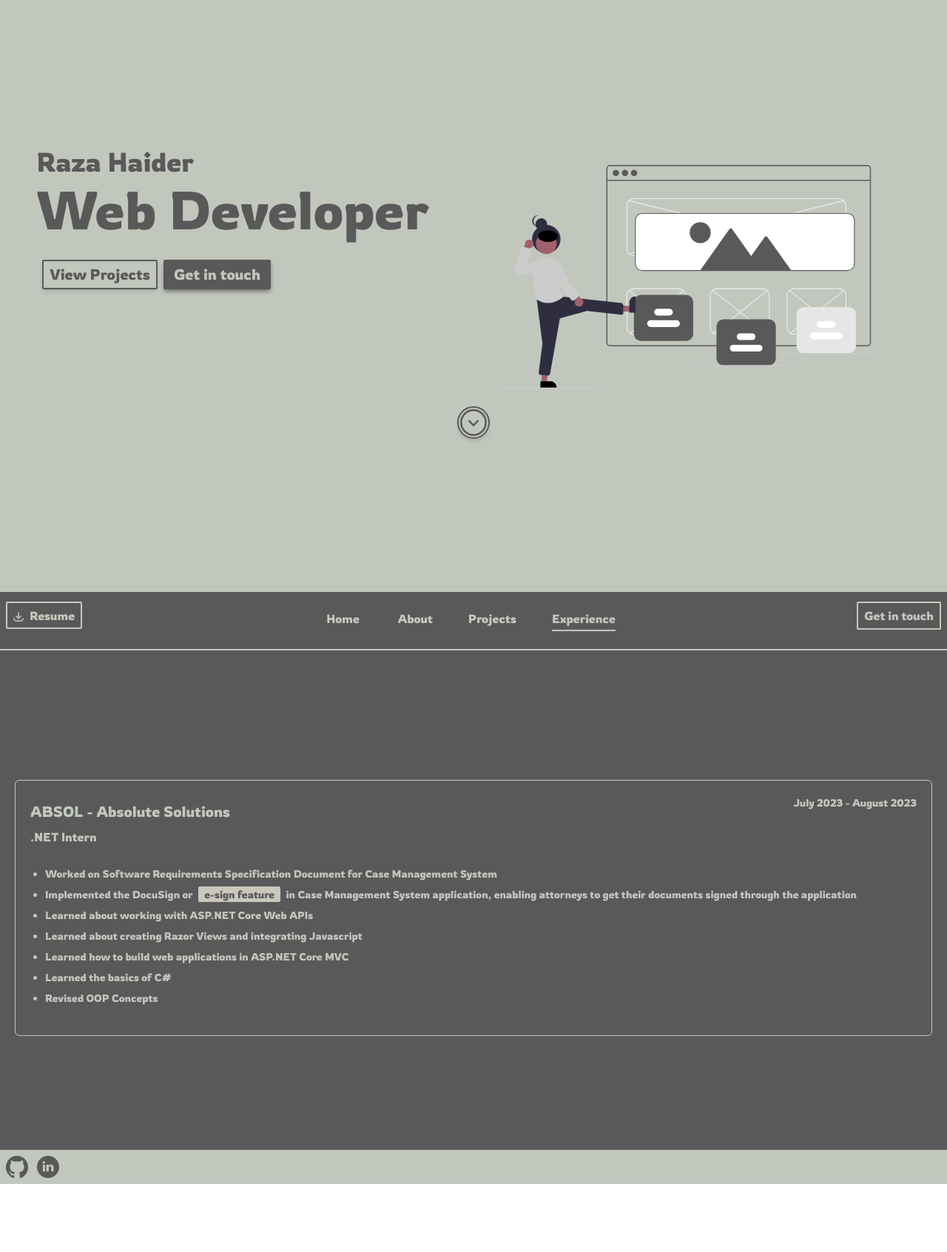
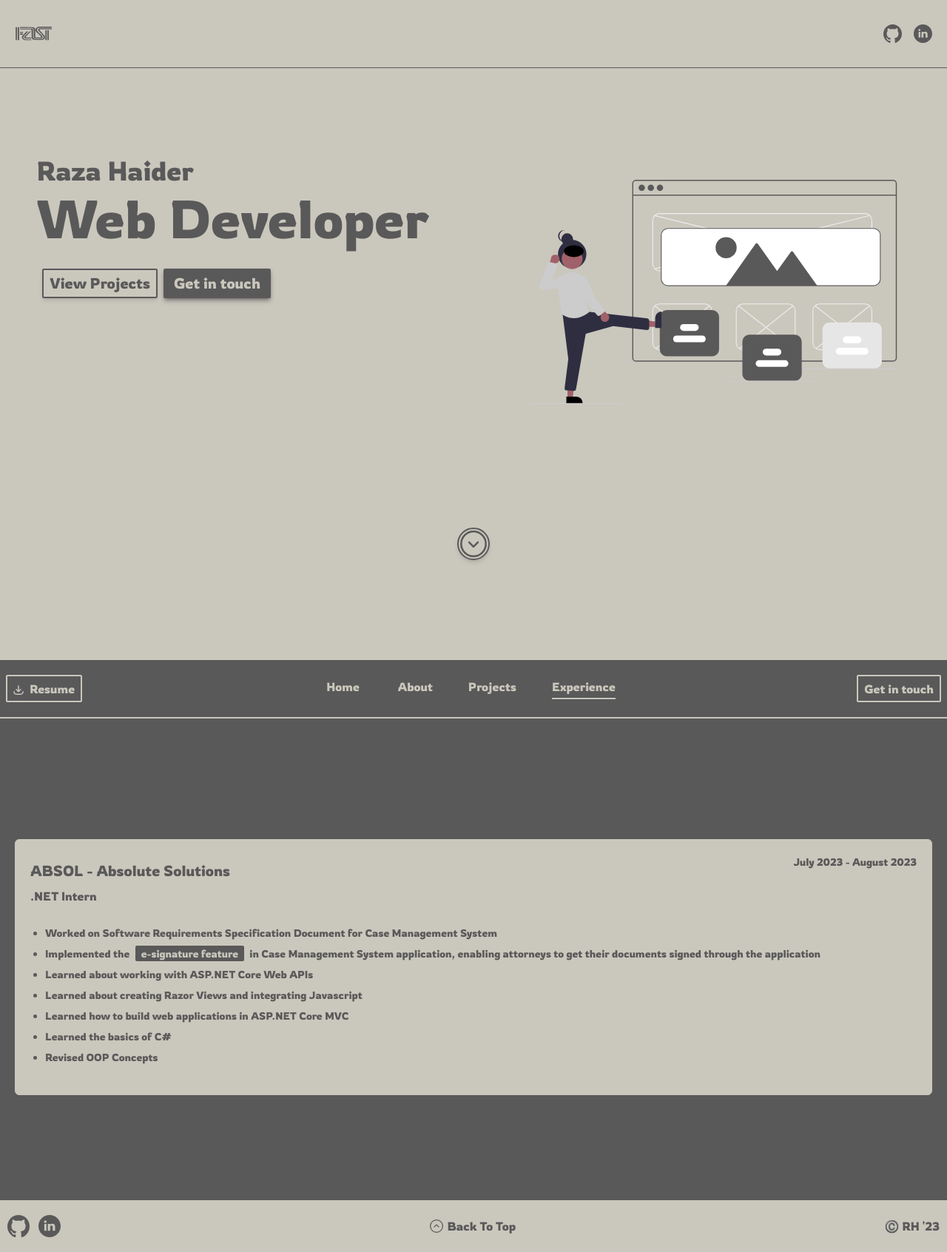
Before and after one commit to raza-h/raza-h.github.io, a React (Create React App) app: page /experience in a window 1280 px wide. Shown: the whole page at 74% size. Before the commit the page ends 1600 px from the top, so only its background shows below. Built offline with nearby package versions, Linux system fonts and the light colour scheme.

Commit message:
Header and footer revamp

```diff
--- a/src/components/Experience.jsx
+++ b/src/components/Experience.jsx
@@ -2,14 +2,14 @@ import React from 'react'
 
 const Experience = () => {
   return (
-    <section className='text-[#c1c7bd] p-2 md:p-5'>
-      <article className='p-2.5 md:p-5 border space-y-2 border-[#c1c7bd] rounded-md'>
+    <section className='text-[#5a5959] p-2 md:p-5'>
+      <article className='p-2.5 md:p-5 border space-y-2 bg-[#cac7bd] border-[#cac7bd] rounded-md'>
         <small className='text-sm float-right'>July 2023 - August 2023</small>
-        <h1 className='text-xl'>ABSOL - Absolute Solutions</h1>
+        <h1 className='text-xl pt-4 md:pt-0'>ABSOL - Absolute Solutions</h1>
         <h2>.NET Intern</h2>
-        <ul className='list-disc p-5 text-sm space-y-2'>
+        <ul className='list-disc p-5 text-sm space-y-2 text-justify'>
             <li>Worked on Software Requirements Specification Document for Case Management System</li>
-            <li>Implemented the DocuSign or <span className='bg-[#cac7bd] text-[#5a5959] px-2 py-0.5 rounded-sm mx-1'>e-sign feature</span> in Case Management System application, enabling attorneys to get their documents signed through the application</li>
+            <li>Implemented the <span className='bg-[#5a5959] text-[#cac7bd] px-2 py-0.5 rounded-sm sm:mx-1 block w-fit sm:inline'>e-signature feature</span> in Case Management System application, enabling attorneys to get their documents signed through the application</li>
             <li>Learned about working with ASP.NET Core Web APIs</li>
             <li>Learned about creating Razor Views and integrating Javascript</li>
             <li>Learned how to build web applications in ASP.NET Core MVC</li>
--- a/src/components/Footer.jsx
+++ b/src/components/Footer.jsx
@@ -1,12 +1,21 @@
-import React from 'react'
 import github from '../assets/images/github.svg'
 import linkedin from '../assets/images/linkedin.svg'
+import downIcon from '../assets/images/down-icon.svg'
 
 export default function Footer() {
   return (
-    <footer className = "py-2 bg-[#c1c7bd] px-2 flex space-x-3">
+    <footer className = "py-5 text-[#5a5959] items-center bg-[#cac7bd] px-2.5 flex justify-between w-[100%]">
+      <div className='flex space-x-3'>
         <a target = "_blank" rel = "noreferrer" href = "https://github.com/dork-writes"><img alt = "github" src = {github} width = "30rem"/></a>
         <a target = "_blank" rel = "noreferrer" href = "https://linkedin.com/in/razah1214"><img alt = "linkedin" src = {linkedin} width = "30rem"/></a>
+      </div>
+      <a href="#top" className='w-[50%]'>
+        <figure className='flex space-x-1 w-fit mx-auto'>
+          <img alt = "top" src = {downIcon} width="20rem" className='transform rotate-180' />
+          <figcaption>Back To Top</figcaption>
+        </figure>
+      </a>
+      <p>©️ RH '23</p>
     </footer>
   )
 }
--- a/src/components/Home.jsx
+++ b/src/components/Home.jsx
@@ -1,7 +1,9 @@
 import React from 'react'
 import webpageImg from '../assets/images/webpage.svg'
 import downIcon from '../assets/images/down-icon.svg'
+
 import { Link } from 'react-router-dom'
+import LinkHeader from './subcomponents/LinkHeader'
 export default function Home() {
   let scrollDown = () =>
   {
@@ -10,19 +12,23 @@ export default function Home() {
   }
 
   return (
-    <section id = "home" className = "bg text-[#5a5959] py-10 px-5 lg:flex lg:flex-col lg:justify-center">
-      <figure className = " ml-auto mr-auto w-fit md:space-y-10 lg:grid lg:grid-cols-2 lg:justify-between lg:gap-x-20">
-        <figcaption className='px-5 py-2'>
-          <h1 className='text-2xl sm:text-3xl py-2 md:text-4xl lg:text-3xl xl:text-4xl'>Raza Haider</h1>
+    <>
+      <LinkHeader />
+      <hr className='border-[#5a5959]'/>
+      <main id = "home" className = "bg text-[#5a5959] py-10 px-5 lg:flex lg:flex-col lg:justify-around">
+        <figure className = " mx-auto w-fit md:space-y-10 lg:grid lg:grid-cols-2 lg:justify-between lg:gap-x-20">
+          <figcaption className='px-5'>
+            <h1 className='text-2xl sm:text-3xl py-2 md:text-3xl lg:text-2xl xl:text-4xl'>Raza Haider</h1>
             <h2 className='text-4xl sm:text-5xl md:text-7xl lg:text-5xl xl:text-7xl'>Web Developer</h2>
             <div className='py-8 px-2'>
-            <Link onClick = {scrollDown} to = "projects"><button className = "w-[70vw] sm:w-fit ml-auto mr-auto block sm:inline shadow-md lg:text-lg xl:text-xl border-2 hover:bg-[#c1c7c1] transition-all border-[#5a5959] px-2 py-1 sm:mr-1 rounded-sm">View Projects</button></Link>
-            <Link onClick = {scrollDown} to = "contact"><button className = "w-[70vw] sm:w-fit ml-auto mr-auto my-3 sm:my-0 block sm:inline shadow-md  shadow-[#5a5959aa] lg:text-lg xl:text-xl border-2 border-[#5a5959] hover:bg-[#5a5959ee] hover:border-[#5a595961] bg-[#5a5959] text-[#c1c7bd] px-3 py-1 sm:ml-1 rounded-sm transition-all">Get in touch</button></Link>
+              <Link onClick = {scrollDown} to = "projects"><button className = "w-[70vw] sm:w-fit ml-auto mr-auto block sm:inline shadow-md lg:text-lg xl:text-xl border-2 hover:bg-[#cac7c1] transition-all border-[#5a5959] px-2 py-1 sm:mr-1 rounded-sm">View Projects</button></Link>
+              <Link onClick = {scrollDown} to = "contact"><button className = "w-[70vw] sm:w-fit ml-auto mr-auto my-3 sm:my-0 block sm:inline shadow-md  shadow-[#5a5959aa] lg:text-lg xl:text-xl border-2 border-[#5a5959] hover:bg-[#5a5959ee] hover:border-[#5a595961] bg-[#5a5959] text-[#cac7bd] px-3 py-1 sm:ml-1 rounded-sm transition-all">Get in touch</button></Link>
             </div>
           </figcaption>
-        <img alt = "webpage" src = {webpageImg} width = "500rem" />
+          <img alt = "webpage" className="mx-auto" src = {webpageImg} width = "500rem" />
         </figure>
         <a href = "#next" className='py-1'><button className = "block ml-auto mr-auto w-fit my-5 shadow-md rounded-3xl border-2 border-[#5a5959]"><img alt = "down icon" src = {downIcon} width = "40rem"/></button></a>
-    </section>
+      </main>
+    </>
   )
 }
--- a/src/components/Loader.jsx
+++ b/src/components/Loader.jsx
@@ -3,19 +3,19 @@ import React from 'react'
 export default function Loader() {
   return (
     <section className='space-y-5'>
-        <article className = "bg-[#c1c7bd] py-7 px-5 rounded-md text-[#5a5959] space-y-3">
+        <article className = "bg-[#cac7bd] py-7 px-5 rounded-md text-[#5a5959] space-y-3">
             <h3 className = "change-color text-lg w-36 bg-[#5a5959] rounded-3xl">&nbsp;</h3>
             <h4 className = "change-color text-sm w-102 bg-[#5a5959] rounded-3xl">&nbsp;</h4>
             <br />
             <p className='change-color text-xs w-72 bg-[#5a5959] rounded-3xl'>&nbsp;</p>
         </article>
-        <article className = "bg-[#c1c7bd] py-7 px-5 rounded-md text-[#5a5959] space-y-3">
+        <article className = "bg-[#cac7bd] py-7 px-5 rounded-md text-[#5a5959] space-y-3">
             <h3 className = "change-color text-lg w-36 bg-[#5a5959] rounded-3xl">&nbsp;</h3>
             <h4 className = "change-color text-sm w-102 bg-[#5a5959] rounded-3xl">&nbsp;</h4>
             <br />
             <p className='change-color text-xs w-72 bg-[#5a5959] rounded-3xl'>&nbsp;</p>
         </article>
-        <article className = "bg-[#c1c7bd] py-7 px-5 rounded-md text-[#5a5959] space-y-3">
+        <article className = "bg-[#cac7bd] py-7 px-5 rounded-md text-[#5a5959] space-y-3">
             <h3 className = "change-color text-lg w-36 bg-[#5a5959] rounded-3xl">&nbsp;</h3>
             <h4 className = "change-color text-sm w-102 bg-[#5a5959] rounded-3xl">&nbsp;</h4>
             <br />
--- a/src/components/Navbar.jsx
+++ b/src/components/Navbar.jsx
@@ -12,16 +12,16 @@ export default function Navbar(props) {
   const [about, setAbout] = useState('');
   const [projects, setProjects] = useState('');
   const [experience, setExp] = useState('');
-  const [contact, setContact] = useState('text-[#c1c7bd]');
+  const [contact, setContact] = useState('text-[#cac7bd]');
   const location = useLocation();
 
   useEffect(() =>
   {
     const { pathname } = location;
-    pathname === "/" ? setAbout('bg-[#c1c7bd] text-[#5a5959] md:text-[#c1c7bd] md:bg-[#5a5959] nav-item-clicked') : setAbout('');
-    pathname === "/projects" ? setProjects('bg-[#c1c7bd] text-[#5a5959] md:text-[#c1c7bd] md:bg-[#5a5959] nav-item-clicked') : setProjects('');
-    pathname === "/experience" ? setExp('bg-[#c1c7bd] text-[#5a5959] md:text-[#c1c7bd] md:bg-[#5a5959] nav-item-clicked') : setExp('');
-    pathname === "/contact" ? setContact('bg-[#c1c7bd] text-[#5a5959] md:text-[#c1c7bd] md:bg-[#5a5959]') : setContact('text-[#c1c7bd]');
+    pathname === "/" ? setAbout('bg-[#cac7bd] text-[#5a5959] md:text-[#cac7bd] md:bg-[#5a5959] nav-item-clicked') : setAbout('');
+    pathname === "/projects" ? setProjects('bg-[#cac7bd] text-[#5a5959] md:text-[#cac7bd] md:bg-[#5a5959] nav-item-clicked') : setProjects('');
+    pathname === "/experience" ? setExp('bg-[#cac7bd] text-[#5a5959] md:text-[#cac7bd] md:bg-[#5a5959] nav-item-clicked') : setExp('');
+    pathname === "/contact" ? setContact('bg-[#cac7bd] text-[#5a5959] md:text-[#cac7bd] md:bg-[#5a5959]') : setContact('text-[#cac7bd]');
   },[location]);
 
   const toggleHam = async() =>
@@ -45,25 +45,25 @@ export default function Navbar(props) {
   }
 
   return (
-    <div className = "md:border-b-2 md:border-b-[#c1c7bd]">
+    <div className = "md:border-b-2 md:border-b-[#cac7bd]">
       <header className = "flex md:hidden py-2 px-2 justify-between">
-        <h1 className='flex justify-center flex-col text-[#c1c7bd] text-3xl'>Raza Haider</h1>
-        <button onClick = {toggleHam} className = "py-[0.1rem] px-1 border-2 border-[#c1c7bd] rounded-sm"><img alt = "menu" className = {`${anim}`} src = {menuIcon} width = "30rem"/></button>
+        <h1 className='flex justify-center flex-col text-[#cac7bd] text-3xl'>Raza Haider</h1>
+        <button onClick = {toggleHam} className = "py-[0.1rem] px-1 border-2 border-[#cac7bd] rounded-sm"><img alt = "menu" className = {`${anim}`} src = {menuIcon} width = "30rem"/></button>
       </header>
       <header className = {`md:flex justify-between px-0 md:py-3 ${hamOpen} overflow-hidden md:h-fit`}>
-        <div className = "w-[100%] md:w-fit py-[0.05rem] px-2">
-          <a onClick={()=> {anim ? toggleHam() : setAnim('')}} href = {resume} download><button className = "pr-2 pt-5 md:py-[0.3rem] text-[#cac7bd] md:border-2 md:border-[#cac7bd] rounded-sm hover:bg-[#c1c7bd10] transition-all"><img alt ="download" src = {downloadIcon} width = "30rem" className='inline pr-[0.4rem] md:px-[0.4rem]'/><span>Resume</span></button></a>
+        <div className = "w-[100%] md:w-fit py-[0.05rem] px-2 flex items-center">
+          <a onClick={()=> {anim ? toggleHam() : setAnim('')}} href = {resume} download><button className = "pr-2 pt-5 md:py-[0.3rem] text-[#cac7bd] md:border-2 md:border-[#cac7bd] rounded-sm hover:bg-[#cac7bd10] transition-all"><img alt ="download" src = {downloadIcon} width = "30rem" className='inline pr-[0.4rem] md:px-[0.4rem]'/><span>Resume</span></button></a>
         </div>
         <nav>
           <ul className='list-none md:flex text-[#cac7bd] md:space-x-10 space-y-5 md:space-y-0 my-5 py-2 md:py-0 md:my-3'>
-            <li className = "nav-item px-2 py-1 md:py-0" onClick={()=> {window.innerWidth < 768 ? toggleHam() : setAnim('')}} ><a href = "#home"><p>Home</p></a></li>
+            <li className = "nav-item px-2 py-1 md:py-0" onClick={()=> {window.innerWidth < 768 ? toggleHam() : setAnim('')}} ><a href = "#top"><p>Home</p></a></li>
             <li className = {`${about} nav-item md:px-1 px-2 py-1 md:py-0`}  onClick={()=> {window.innerWidth < 768 ? toggleHam() : setAnim('')}} ><Link to="/"><p>About</p></Link></li>
             <li className = {`${projects} nav-item md:px-1 px-2 py-1 md:py-0`} onClick={()=> {window.innerWidth < 768 ? toggleHam() : setAnim('')}} ><Link to = "/projects"><p>Projects</p></Link></li>
             <li className = {`${experience} nav-item md:px-1 px-2 py-1 md:py-0`} onClick={()=> {window.innerWidth < 768 ? toggleHam() : setAnim('')}} ><Link to = "/experience"><p>Experience</p></Link></li>
           </ul>
         </nav>
-        <div className = {`px-2 py-1 md:py-0 ${contact}`}>
-          <Link to = "contact"><button onClick={()=> {anim ? toggleHam() : setAnim('')}} className = "md:px-2 rounded-sm md:my-[1px] md:py-[0.3rem] md:border-2 border-[#cac7bd] md:hover:bg-[#c1c7bd10] transition-all">Get in touch</button></Link>
+        <div className = {`px-2 py-1 md:py-0 ${contact} flex items-center`}>
+          <Link to = "contact"><button onClick={()=> {anim ? toggleHam() : setAnim('')}} className = "md:px-2 rounded-sm md:my-[1px] md:py-[0.3rem] md:border-2 border-[#cac7bd] md:hover:bg-[#cac7bd10] transition-all">Get in touch</button></Link>
         </div>
       </header>
     </div>
--- /dev/null
+++ b/src/components/subcomponents/LinkHeader.jsx
@@ -0,0 +1,22 @@
+import React from 'react'
+import linkedin from '../../assets/images/linkedin.svg'
+import github from '../../assets/images/github.svg'
+import fast from '../../assets/images/fast.svg'
+
+const LinkHeader = () => {
+  return (
+    <header id="top" className='bg-[#cac7bd] px-5 lg:py-5'>
+    <ul className='flex justify-end space-between w-[100%]'>
+        <li className='flex mr-auto'>
+            <a rel="noreferrer" target="_blank" href="https://lhr.nu.edu.pk"><img src = {fast} width="51rem" alt="university link"/></a>
+        </li>
+        <li className='flex items-center space-x-4'>
+            <a rel="noreferrer" target="_blank" href="https://github.com/dork-writes"><img src = {github} width="25rem" alt = "github link"/></a>
+            <a rel="noreferrer" target="_blank" href="https://linkedin.com/in/razah1214"><img src = {linkedin} width="25rem" alt="linkedin link"/></a>
+        </li>
+    </ul>
+    </header>
+  )
+}
+
+export default LinkHeader
--- a/src/components/subcomponents/Project.jsx
+++ b/src/components/subcomponents/Project.jsx
@@ -5,7 +5,7 @@ const Project = ( props ) => {
   const { name, description } = props;
 
   return (
-    <article className = "bg-[#c1c7bd] py-5 px-5 rounded-md text-[#5a5959] space-y-3">
+    <article className = "bg-[#cac7bd] py-5 px-5 rounded-md text-[#5a5959] space-y-3">
         <h2 className = "text-2xl rounded-3xl">{name}</h2>
         <p className = "text-md  rounded-3xl pb-3">{description}</p>
         <div className='inline space-x-1'>
--- a/src/index.css
+++ b/src/index.css
@@ -11,7 +11,7 @@
 .bg
 {
   height: 100vh;
-  background-color: #C1C7BD;
+  background-color: #CAC7BD;
   /*background-position: 75% 25%;*/
   background-position: center;
   background-attachment: fixed;
@@ -38,12 +38,12 @@ body
 
 ::-webkit-scrollbar-track
 {
-  background: #5a5959;
+  background: #cac7bd;
 }
 
 ::-webkit-scrollbar-thumb
 {
-  background: #c1c7bd;
+  background: #5a5959;
 }
 
 .navbar-items
```
Also changed, not shown: src/components/Contact.jsx (+9 -9 lines), src/components/Projects.jsx (+8 -8 lines), src/assets/images/fast.svg (added), 1 other file (tests, documents, lock files or other folders). Lines whose indentation alone changed are shown as unchanged.
